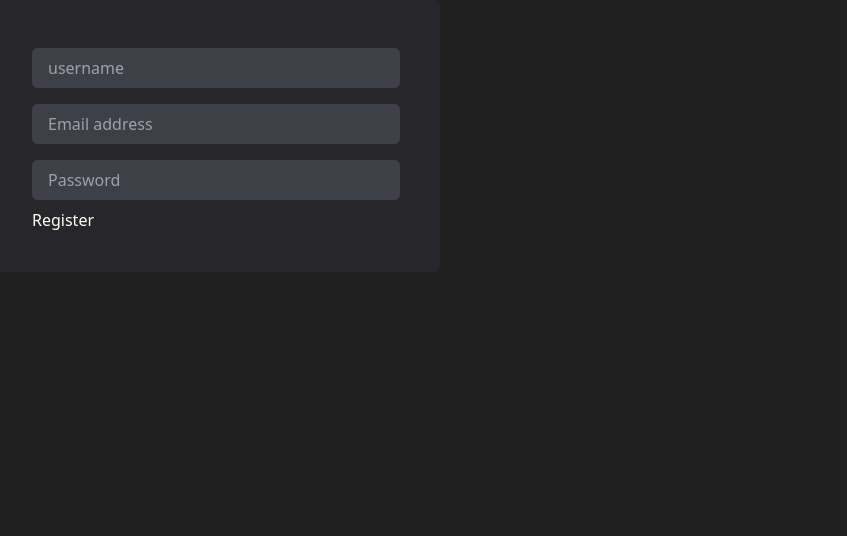
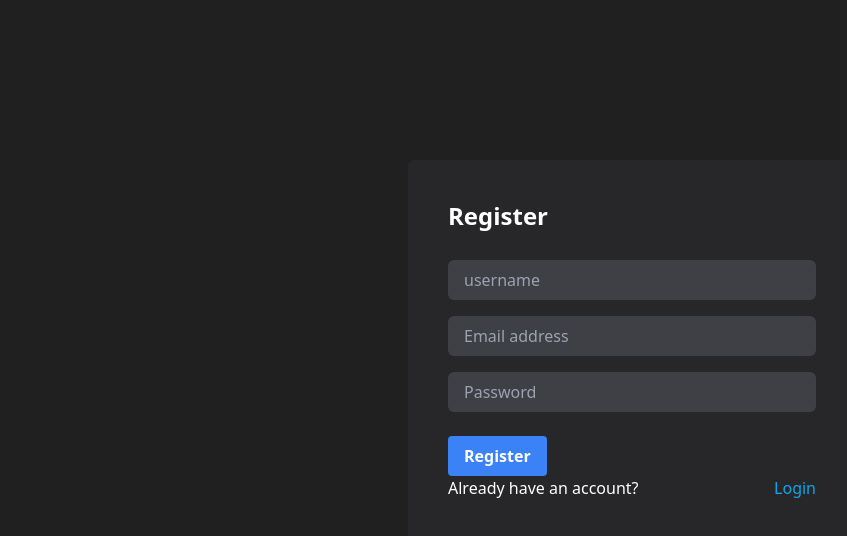
Before and after one commit to juanrealpe972/subcoffee_app_mongo, a React (Vite) app in the folder client/: page /register in a window 1280 px wide. Shown: the top 536 px of the page, without its empty margins (8-855 px from the left). Built offline with nearby package versions, Linux system fonts and the light colour scheme.

Commit message:
mostrando errorres de back y del form, ademas validando datos de usuario (login) sin todavia dejar ingresar a la pg principal

```diff
--- a/client/src/api/auth.js
+++ b/client/src/api/auth.js
@@ -2,6 +2,5 @@ import axios from 'axios'
 
 const API = 'http://localhost:3000/api'
 
-export const registerRequest = (user) => axios.post(`${API}/register`, user)
-
-export const loginRequest = user => axios.post(`${API}/login`, user)
+export const registerRequest = async (user) => axios.post(`${API}/register`, user);
+export const loginRequest = async (user) => axios.post(`${API}/login`, user)
--- a/client/src/context/AuthContext.jsx
+++ b/client/src/context/AuthContext.jsx
@@ -1,6 +1,5 @@
 import { createContext, useState, useContext, useEffect } from "react"
 import { registerRequest, loginRequest } from '../api/auth';
-
 
 export const AuthContext = createContext()
 
@@ -34,13 +33,15 @@ export const AuthProvider = ({ children }) => {
             const res = await loginRequest(user)
             console.log(res);
         } catch (error) {
-            console.log(error)
-            setErrors(error.response.data);
+            if (Array.isArray(error.response.data)) {
+                return setErrors(error.response.data);
+            }
+            setErrors ([error.response.data.message])
         }
     }
 
     useEffect(() => {
-        if(errors.length > 0){
+        if (errors.length > 0) {
             const timer = setTimeout(() => {
                 setErrors([])
             }, 5000)
--- a/client/src/pages/LoginPage.jsx
+++ b/client/src/pages/LoginPage.jsx
@@ -1,12 +1,13 @@
 import { useForm } from 'react-hook-form'
 import { useAuth } from '../context/AuthContext';
+import { Link } from 'react-router-dom';
 
 function LoginPage() {
 
     const { register, handleSubmit, formState: { errors } } = useForm()
     const { signin, errors: signinErrors } = useAuth();
 
-    const onSubmit = handleSubmit(async (data) => {
+    const onSubmit = handleSubmit((data) => {
         signin(data);
     })
 
@@ -15,12 +16,12 @@ function LoginPage() {
             <div className='bg-zinc-800 max-w-md w-full p-10 rounded-md'>
                 {
                     signinErrors.map((error, i) => (
-                        <div className='bg-red-500 p-2 text-white my-2' key={i}>
+                        <div className='bg-red-500 p-2 text-white text-center my-2' key={i}>
                             {error}
                         </div>
                     ))
                 }
-                <h1 className='text-2xl font-bold'>Login</h1>
+                <h1 className='text-2xl font-bold mb-5'>Login</h1>
                 <form onSubmit={onSubmit}>
                     <input type="email" {...register('email', { required: true })}
                         className='w-full bg-zinc-700 text-white px-4 py-2 rounded-md my-2'
@@ -36,7 +37,13 @@ function LoginPage() {
                     {errors.password && (
                         <p className='text-red-500'>Password is required</p>
                     )}
-                    <button type="submit">Login</button>
+                    <button type='submit' className="bg-blue-500 hover:bg-blue-700 text-white font-bold py-2 px-4 rounded">
+                        Login
+                    </button>
+
+                    <p className='flex gap-x-2 justify-between'>
+                        Don't have an account?<Link to="/register" className='text-sky-500'>Sign up</Link>
+                    </p>
                 </form>
             </div>
         </div>
--- a/client/src/pages/RegisterPage.jsx
+++ b/client/src/pages/RegisterPage.jsx
@@ -1,8 +1,7 @@
 import { useForm } from 'react-hook-form'
 import { useAuth } from '../context/AuthContext'
-import { useNavigate } from 'react-router-dom'
 import { useEffect } from 'react'
-
+import { useNavigate, Link } from 'react-router-dom'
 
 function RegisterPage() {
     const { register, handleSubmit, formState: { errors } } = useForm()
@@ -18,7 +17,8 @@ function RegisterPage() {
     })
 
     return (
-        <div className='bg-zinc-800 max-w-md p-10 rounded-md'>
+        <div className='flex h-[calc(100vh-100px)] justify-center items-center'>
+            <div className='bg-zinc-800 max-w-md w-full p-10 rounded-md'>
                 {
                     registerError.map((error, i) => (
                         <div className='bg-red-500 p-2 text-white' key={i}>
@@ -26,7 +26,9 @@ function RegisterPage() {
                         </div>
                     ))
                 }
+                <h1 className='text-2xl font-bold mb-5'>Register</h1>
                 <form onSubmit={onSubmit}>
+
                     <input type="text" {...register('username', { required: true })}
                         className='w-full bg-zinc-700 text-white px-4 py-2 rounded-md my-2'
                         placeholder='username'
@@ -48,8 +50,14 @@ function RegisterPage() {
                     {errors.password && (
                         <p className='text-red-500'>Password is required</p>
                     )}
-                <button type="submit">Register</button>
+                    <button type='submit' className="mt-4 bg-blue-500 hover:bg-blue-700 text-white font-bold py-2 px-4 rounded">
+                        Register
+                    </button>
                 </form>
+                <p className='flex gap-x-2 justify-between'>
+                        Already have an account?<Link to="/login" className='text-sky-500'>Login</Link>
+                    </p>
+            </div>
         </div>
     )
 }
```
Also changed, not shown: 1 other file (tests, documents, lock files or other folders). Lines whose indentation alone changed are shown as unchanged.
